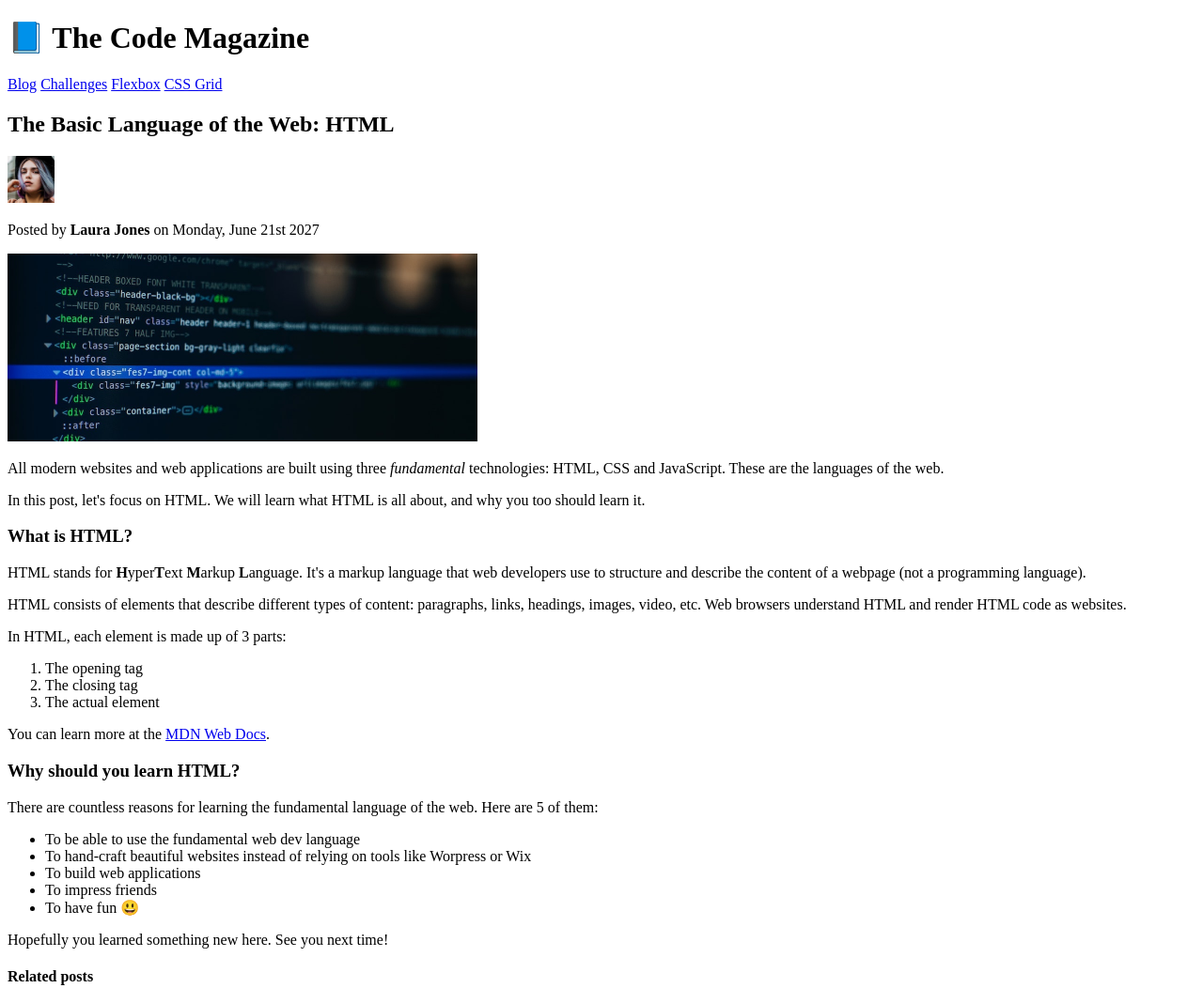
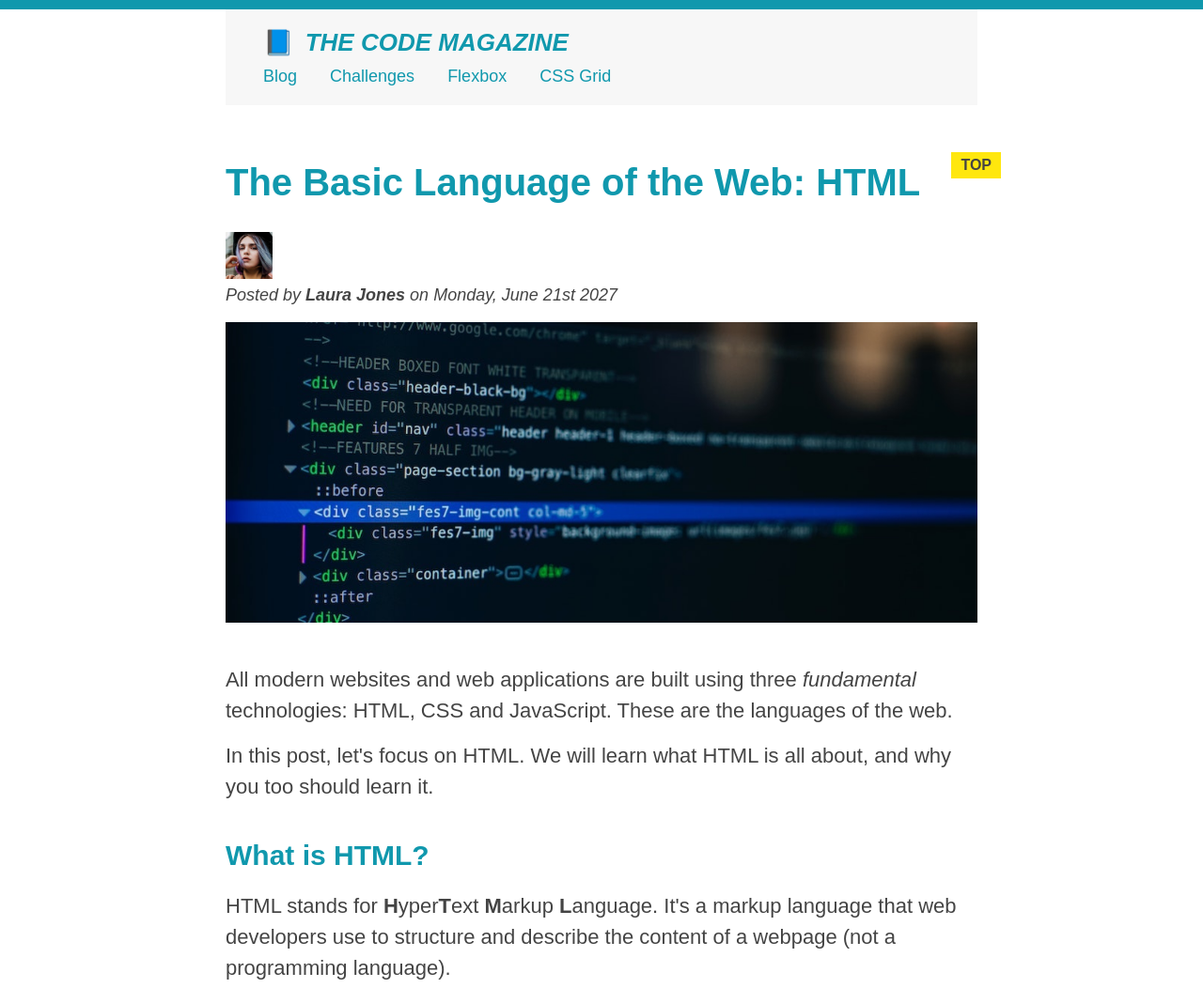
Before and after one commit to dewanwakilahmed/the-code-magazine, a plain HTML site: page index.html in a window 1280 px wide. Shown: the top 1052 px of the page at 94% size. Drawn offline with Linux system fonts and the light colour scheme.

Commit message:
Added General CSS

```diff
--- a/index.html
+++ b/index.html
@@ -4,11 +4,14 @@
   <head>
     <meta charset="UTF-8" />
 
+    <link rel="stylesheet" href="style.css" />
+
     <title>The Code Magazine | DWA</title>
   </head>
 
   <body>
-    <header>
+    <div class="container">
+      <header class="main-header">
         <h1>📘 The Code Magazine</h1>
 
         <nav>
@@ -21,7 +24,7 @@
 
       <main>
         <article>
-        <header>
+          <header class="post-header">
             <h2>The Basic Language of the Web: HTML</h2>
 
             <img
@@ -30,7 +33,7 @@
               width="50"
               height="50"
             />
-          <p>
+            <p id="author">
               Posted by <strong>Laura Jones</strong> on Monday, June 21st 2027
             </p>
 
@@ -39,13 +42,16 @@
               alt="HTML code on a screen"
               width="500"
               height="200"
+              class="post-img"
             />
+
+            <button>❤️ Like</button>
           </header>
 
           <p>
             All modern websites and web applications are built using three
-          <em>fundamental</em> technologies: HTML, CSS and JavaScript. These are
-          the languages of the web.
+            <em>fundamental</em> technologies: HTML, CSS and JavaScript. These
+            are the languages of the web.
           </p>
           <p>
             In this post, let's focus on HTML. We will learn what HTML is all
@@ -56,8 +62,8 @@
           <p>
             HTML stands for <strong>H</strong>yper<strong>T</strong>ext
             <strong>M</strong>arkup <strong>L</strong>anguage. It's a markup
-          language that web developers use to structure and describe the content
-          of a webpage (not a programming language).
+            language that web developers use to structure and describe the
+            content of a webpage (not a programming language).
           </p>
           <p>
             HTML consists of elements that describe different types of content:
@@ -66,7 +72,7 @@
           </p>
           <p>In HTML, each element is made up of 3 parts:</p>
           <ol>
-          <li>The opening tag</li>
+            <li class="first-li">The opening tag</li>
             <li>The closing tag</li>
             <li>The actual element</li>
           </ol>
@@ -85,7 +91,9 @@
             the web. Here are 5 of them:
           </p>
           <ul>
-          <li>To be able to use the fundamental web dev language</li>
+            <li class="first-li">
+              To be able to use the fundamental web dev language
+            </li>
             <li>
               To hand-craft beautiful websites instead of relying on tools like
               Worpress or Wix
@@ -101,26 +109,46 @@
         <aside>
           <h4>Related posts</h4>
 
-        <ul>
+          <ul class="related">
             <li>
-            <img src="./img/related-1.jpg" alt="" width="75" height="75" />
+              <img
+                src="./img/related-1.jpg"
+                alt="Person Programming"
+                width="75"
+                height="75"
+              />
               <a href="#">How to Learn Web Development</a>
-            <p>By Jonas Schmedtmann</p>
+              <p class="related-author">By Jonas Schmedtmann</p>
             </li>
             <li>
-            <img src="./img/related-2.jpg" alt="" width="75" height="75" />
+              <img
+                src="./img/related-2.jpg"
+                alt="Lightning"
+                width="75"
+                height="75"
+              />
               <a href="#">The Unknown Powers of CSS</a>
-            <p>By Jim Dillion</p>
+              <p class="related-author">By Jim Dillion</p>
             </li>
             <li>
-            <img src="./img/related-3.jpg" alt="" width="75" height="75" />
+              <img
+                src="./img/related-3.jpg"
+                alt="JavaScript on a Screen"
+                width="75"
+                height="75"
+              />
               <a href="#">Why JavaScript is Awesome</a>
-            <p>By Matilda</p>
+              <p class="related-author">By Matilda</p>
             </li>
           </ul>
         </aside>
       </main>
 
-    <footer>Copyright &copy; 2027 by The Code Magazine.</footer>
+      <footer>
+        <p id="copyright" class="copyright text">
+          Copyright &copy; 2027 by The Code Magazine.
+        </p>
+      </footer>
+    </div>
   </body>
 </html>
--- /dev/null
+++ b/style.css
@@ -0,0 +1,188 @@
+* {
+  margin: 0;
+  padding: 0;
+}
+
+/* PAGE SECTIONS */
+body {
+  color: #444;
+  font-family: sans-serif;
+
+  border-top: 10px solid #1098ad;
+  position: relative;
+}
+
+.container {
+  width: 800px;
+  margin: 0 auto;
+}
+
+.main-header {
+  background-color: #f7f7f7;
+  padding: 20px 40px;
+  margin-bottom: 60px;
+}
+
+nav {
+  font-size: 18px;
+}
+
+article {
+  margin-bottom: 60px;
+}
+
+.post-header {
+  margin-bottom: 40px;
+}
+
+aside {
+  background-color: #f7f7f7;
+  border-top: 5px solid #1098ad;
+  border-bottom: 5px solid #1098ad;
+  padding: 50px 0;
+  width: 500px;
+}
+
+/* SMALLER ELEMENTS */
+h1,
+h2,
+h3 {
+  color: #1098ad;
+}
+
+h1 {
+  font-size: 26px;
+  text-transform: uppercase;
+  font-style: italic;
+}
+
+h2 {
+  font-size: 40px;
+  margin-bottom: 30px;
+}
+
+h3 {
+  font-size: 30px;
+  margin-bottom: 20px;
+  margin-top: 40px;
+}
+
+h4 {
+  font-size: 20px;
+  text-transform: uppercase;
+  text-align: center;
+}
+
+p {
+  font-size: 22px;
+  line-height: 1.5;
+  margin-bottom: 15px;
+}
+
+ul,
+ol {
+  margin-left: 50px;
+  margin-bottom: 20px;
+}
+
+li {
+  font-size: 20px;
+  margin-bottom: 10px;
+}
+
+li:last-child {
+  margin-bottom: 0;
+}
+
+#author {
+  font-style: italic;
+  font-size: 18px;
+}
+
+#copyright {
+  font-size: 16px;
+}
+
+.related-author {
+  font-size: 18px;
+  font-weight: bold;
+}
+
+.related {
+  list-style: none;
+}
+
+li:first-child {
+  font-weight: bold;
+}
+
+li:last-child {
+  font-style: italic;
+}
+
+a:link {
+  color: #1098ad;
+  text-decoration: none;
+}
+
+a:visited {
+  color: #1098ad;
+}
+
+a:hover {
+  color: orangered;
+  font-weight: bold;
+  text-decoration: underline orangered;
+}
+
+a:active {
+  background-color: black;
+  font-style: black;
+}
+
+.post-img {
+  width: 100%;
+  height: auto;
+}
+
+nav a:link {
+  margin-right: 30px;
+  margin-top: 10px;
+  display: inline-block;
+}
+
+nav a:link:last-child {
+  marign-right: 0;
+}
+
+button {
+  font-size: 22px;
+  padding: 20px;
+  cursor: pointer;
+
+  position: absolute;
+  bottom: 50px;
+  right: 50px;
+}
+
+h1::first-letter {
+  font-style: normal;
+  margin-right: 5px;
+}
+
+h2 {
+  position: relative;
+}
+
+h2::after {
+  content: "TOP";
+  background-color: #ffe70e;
+  color: #444;
+  font-size: 16px;
+  font-weight: bold;
+  display: inline-block;
+  padding: 5px 10px;
+  position: absolute;
+  top: -10px;
+  right: -25px;
+}
```
Lines whose indentation alone changed are shown as unchanged.
